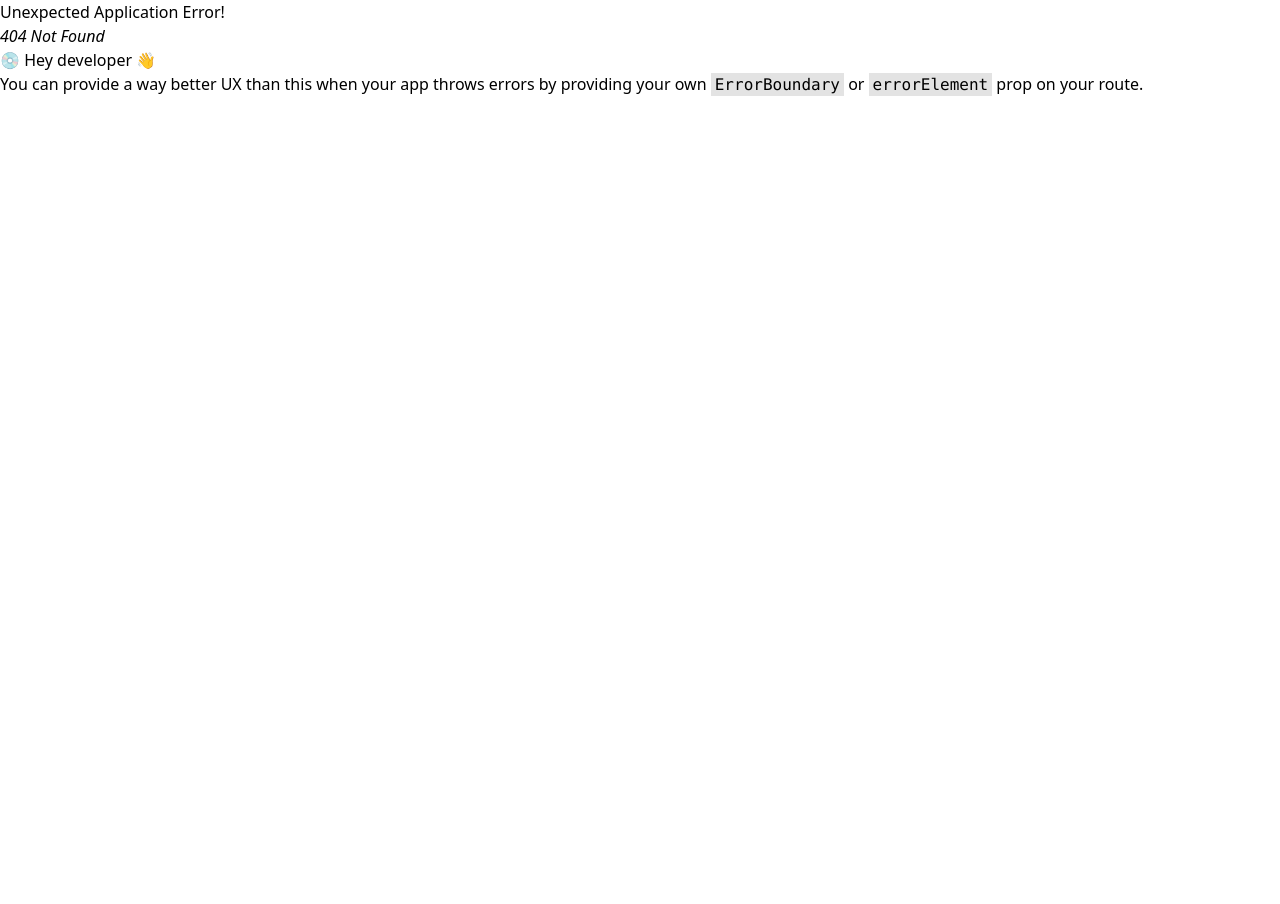
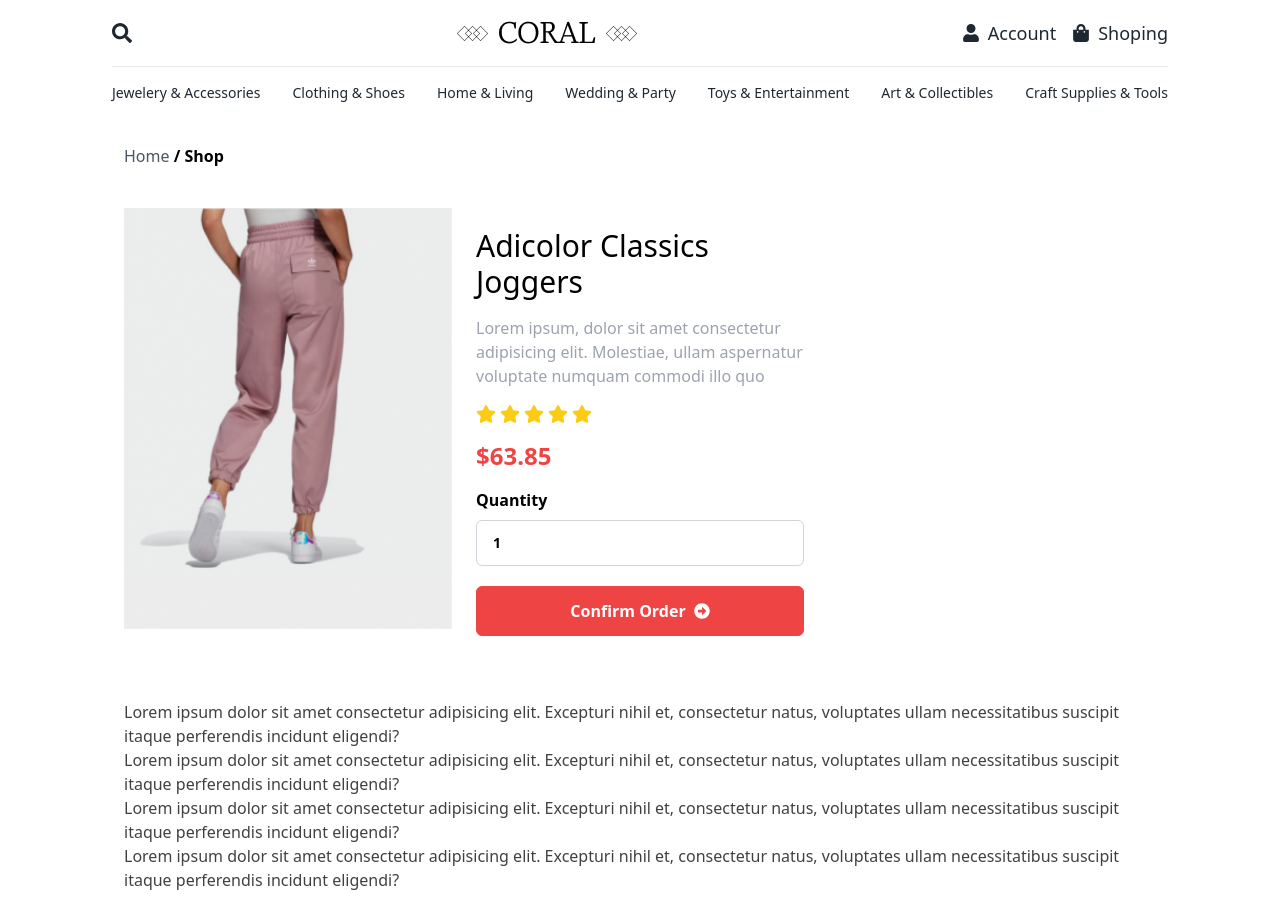
Before and after one commit to sameerjohn1/React-Ecommerce-Website, a React (Create React App) app: page /shop/1 in a window 1280 px wide. Before the commit this address had no page. Before the commit the page ends 800 px from the top, so only its background shows below. Built offline with nearby package versions, Linux system fonts and the light colour scheme.

Commit message:
Add single product(by dynamic id) page

```diff
--- a/src/components/Cards.jsx
+++ b/src/components/Cards.jsx
@@ -2,7 +2,7 @@ import React from "react";
 import { Link } from "react-router-dom";
 
 const Cards = ({ filteredItems }) => {
-  console.log(filteredItems, "filter");
+  // console.log(filteredItems, "filter");
   return (
     <div className="grid xl:grid-cols-4  md:grid-cols-3 sm:grid-cols-2 grid-cols-1 items-center justify-center gap-12 shadow-sm">
       {filteredItems.slice(0, 8).map((item) => {
--- a/src/index.js
+++ b/src/index.js
@@ -5,6 +5,7 @@ import App from "./App";
 
 import { createBrowserRouter, RouterProvider } from "react-router-dom";
 import Home from "./pages/Home/Home";
+import SingleProduct from "./pages/Home/SingleProduct";
 const router = createBrowserRouter([
   {
     path: "/",
@@ -14,6 +15,10 @@ const router = createBrowserRouter([
         path: "/",
         element: <Home />,
       },
+      {
+        path:"/shop/:id",
+        element:<SingleProduct/>
+      }
     ],
   },
 ]);
--- /dev/null
+++ b/src/pages/Home/Newsletter.jsx
@@ -0,0 +1,9 @@
+import React from 'react'
+
+const Newsletter = () => {
+  return (
+    <div>Newsletter</div>
+  )
+}
+
+export default Newsletter
--- /dev/null
+++ b/src/pages/Home/SingleProduct.jsx
@@ -0,0 +1,111 @@
+import React, { useEffect, useState } from "react";
+import { FaArrowAltCircleRight, FaStar } from "react-icons/fa";
+import { useParams } from "react-router-dom";
+
+const SingleProduct = () => {
+  const [products, setProducts] = useState([]);
+  const { id } = useParams();
+  // console.log(id);
+
+  useEffect(() => {
+    const fetchData = async () => {
+      try {
+        const response = await fetch("/products.json");
+        const data = await response.json();
+        const product = data.filter((p) => p.id == id);
+        console.log(product);
+        setProducts(product[0]);
+      } catch (error) {
+        console.log(error, "Error fetching data");
+      }
+    };
+    fetchData();
+    window.scroll({top:0,behavior:"smooth"})
+  }, [id]);
+
+  const { title, category, price, image, status } = products;
+  return (
+    <div className="mt-28 max-w-screen-2xl container mx-auto xl:px-28 px-4">
+      <div className="p-3 max-w-7xl m-auto">
+      <div className="mt-5" >
+        <a href="/" className="text-gray-600" >Home</a>
+        <a href="/shop" className="font-bold text-black" > / Shop</a>
+      </div>
+
+        <div className="mt-2 sm:mt-10">
+          <div className="grid grid-cols-1 md:grid-cols-3 sm:grid-cols-2 gap-6 h-max">
+            <div>
+              <img src={image} alt="" className="w-full" />
+            </div>
+
+            {/* product details */}
+            <div>
+              <h1 className="text-3xl mt-5 text-left">{title}</h1>
+              <p
+                className="mt-3 text-gray-400 text-base leading-6 text-justify sm:text-left
+                        sm:mt-4"
+              >
+                Lorem ipsum, dolor sit amet consectetur adipisicing elit.
+                Molestiae, ullam aspernatur voluptate numquam commodi illo quo
+
+              </p>
+
+              <span className="my-2 text-xl text-yellow-400 flex items-center gap-1 sm:my-4">
+                <FaStar />
+                <FaStar />
+                <FaStar />
+                <FaStar />
+                <FaStar />
+              </span>
+
+              <p className="text-xl text-red-500 font-semibold sm:text-2xl">
+                ${price}
+              </p>
+
+              <div className="mt-4" >
+                <div className="text-left flex flex-col gap-2 w-full">
+                  <label className="font-semibold">Quantity</label>
+                  <input
+                    type="number"
+                    name="price"
+                    id="price"
+                    defaultValue={1}
+                    required
+                    className="border border-gray-300 text-sm font-semibold mb-1 max-w-full
+                     w-full outline-none rounded-md m-0 py-3 px-4 md:py-3 md:px-4 focus:border-red-500"
+                  />
+                </div>
+
+                <div className="w-full text-left my-4" >
+                    <button className="flex justify-center items-center gap-2 w-full py-3
+                    px-4 bg-red-500 text-white font-bold border border-red-500 rounded-md
+                    ease-in-out duration-150 shadow-slate-600 hover:bg-white hover:text-red-500
+                    lg:m-0 md:px-6 " >
+                        <span>Confirm Order</span> <FaArrowAltCircleRight/> </button>
+                    </div>
+              </div>
+            </div>
+          </div>
+        </div>
+
+       <div className="text-black/75 mt-12" >
+        <p>
+        Lorem ipsum dolor sit amet consectetur adipisicing elit. Excepturi nihil et, consectetur natus, voluptates ullam necessitatibus suscipit itaque perferendis incidunt eligendi?
+        </p>
+        <p>
+        Lorem ipsum dolor sit amet consectetur adipisicing elit. Excepturi nihil et, consectetur natus, voluptates ullam necessitatibus suscipit itaque perferendis incidunt eligendi?
+        </p>
+        <p>
+        Lorem ipsum dolor sit amet consectetur adipisicing elit. Excepturi nihil et, consectetur natus, voluptates ullam necessitatibus suscipit itaque perferendis incidunt eligendi?
+        </p>
+        <p>
+        Lorem ipsum dolor sit amet consectetur adipisicing elit. Excepturi nihil et, consectetur natus, voluptates ullam necessitatibus suscipit itaque perferendis incidunt eligendi?
+        </p>
+        </div>
+
+      </div>
+    </div>
+  );
+};
+
+export default SingleProduct;
```
Also changed, not shown: src/App.js (line endings or trailing spaces).
